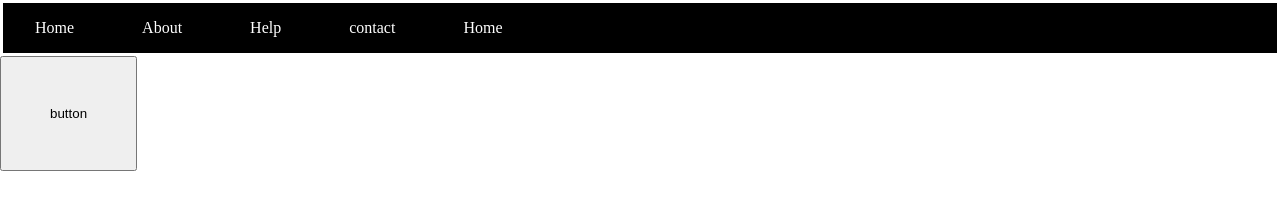
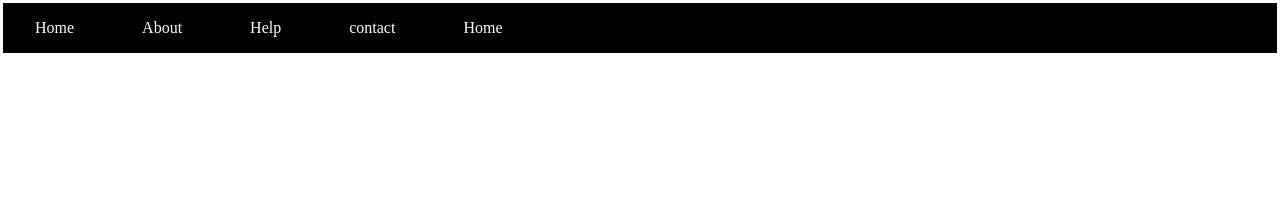
Before and after one commit to Lawrence302/sample-T1, a plain HTML site: page index.html in a window 1280 px wide. Drawn offline with Linux system fonts and the light colour scheme.

Commit message:
code sample

```diff
--- a/app.js
+++ b/app.js
@@ -1,5 +1,5 @@
 const menu = document.querySelector(".menu");
-const button = document.querySelector(".btn");
+
 const nav = document.querySelector(".menuOptions");
 
 menu.addEventListener("click", () => {
@@ -13,9 +13,6 @@ menu.addEventListener("click", () => {
     //console.log(nav);
   }
 
+  // one line toggle menu
   //   nav.classList.toggle("hide");
 });
-
-// button.addEventListener("click", () => {
-//   console.log(" btn clicked");
-// });
--- a/index.html
+++ b/index.html
@@ -25,7 +25,6 @@
         </ul>
       </div>
     </nav>
-    <button class="btn">button</button>
 
     <script src="app.js"></script>
   </body>
--- a/styles.css
+++ b/styles.css
@@ -21,10 +21,6 @@
   display: none;
 }
 
-.btn {
-  padding: 3rem;
-}
-
 .menuOptions {
   border: 3px solid white;
 }
```
